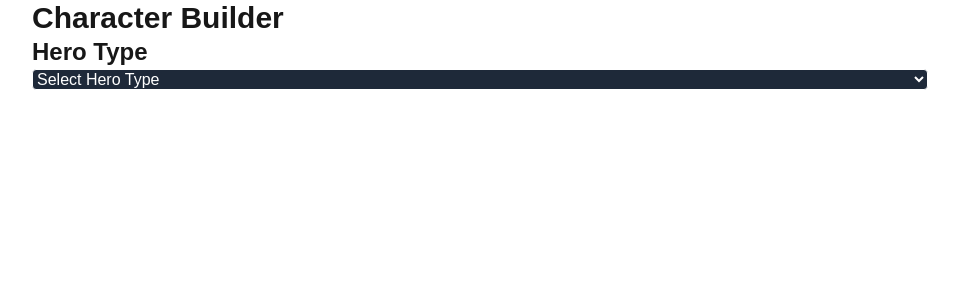
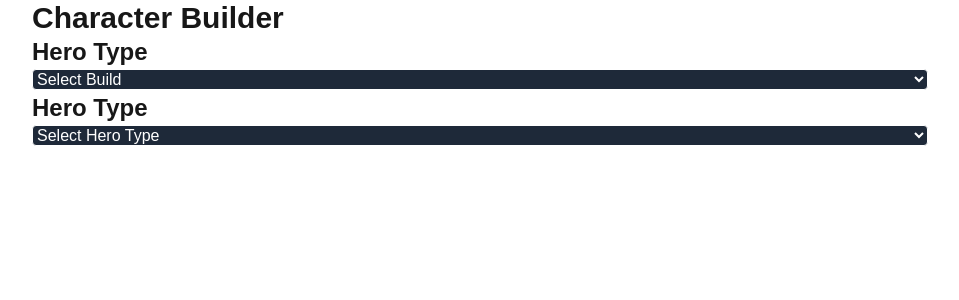
Before and after one commit to AlphaKretin/patd-sheet, a Next.js app: page / in a window 1280 px wide. Shown: the top 300 px of the page, without its empty margins (8-967 px from the left). Built offline with nearby package versions, Linux system fonts and the light colour scheme.

Commit message:
Add build selection and output

```diff
--- a/src/app/page.tsx
+++ b/src/app/page.tsx
@@ -3,6 +3,7 @@
 import { useState } from "react";
 import { archetypes } from "./data/archetypes";
 import { bleedAbilities, heroType } from "./data/bleed";
+import { Build, builds } from "./data/builds";
 import { forms } from "./data/forms";
 import { freestyles } from "./data/freestyles";
 import { Archetype } from "./data/types/Archetype";
@@ -12,6 +13,7 @@ import { Freestyle, Style } from "./data/types/Style";
 const NUM_ARCHETYPES = 3;
 
 export default function CharacterBuilder() {
+    const [selectedBuild, setBuild] = useState<Build | null>(null);
     const [heroType, setHeroType] = useState<heroType | null>(null);
     const [selectedArchetypes, setSelectedArchetypes] = useState<Archetype[]>([]);
     const [selectedStyles, setSelectedStyles] = useState<Style[]>(Array(NUM_ARCHETYPES).fill({}));
@@ -24,6 +26,13 @@ export default function CharacterBuilder() {
     const [franticArchetype, setFranticArchetype] = useState<Archetype>();
     const [franticStyle, setFranticStyle] = useState<Style>();
     const [franticForm, setFranticForm] = useState<Form>();
+
+    const handleBuildChange = (build: string) => {
+        const newBuild = builds.find((b) => b.name === build);
+        if (isDefined(newBuild)) {
+            setBuild(newBuild);
+        }
+    };
 
     // Handle Hero Type selection
     const handleHeroTypeChange = (type: heroType) => {
@@ -238,6 +247,7 @@ export default function CharacterBuilder() {
         ...(currentStance ? [...currentStance.form.abilities] : []),
         ...(currentStance ? [...currentStance.style.abilities] : []),
         ...(heroType ? [bleedAbilities[heroType]] : []),
+        ...(selectedBuild ? selectedBuild.abilities : []),
     ].sort();
 
     const archetypeActions =
@@ -273,6 +283,22 @@ export default function CharacterBuilder() {
     return (
         <div className="container mx-auto p-4 max-w-4xl">
             <h1 className="text-3xl font-bold mb-6">Character Builder</h1>
+
+            {/* Build Selection */}
+            <section className="mb-8">
+                <h2 className="text-2xl font-semibold mb-4">Hero Type</h2>
+                <select
+                    onChange={(e) => handleBuildChange(e.target.value)}
+                    className="w-full p-2 border rounded bg-gray-800 text-white"
+                >
+                    <option value="">Select Build</option>
+                    {builds.map((build) => (
+                        <option key={build.name} value={build.name}>
+                            {build.name}
+                        </option>
+                    ))}
+                </select>
+            </section>
 
             {/* Hero Type Selection */}
             <section className="mb-8">
```
